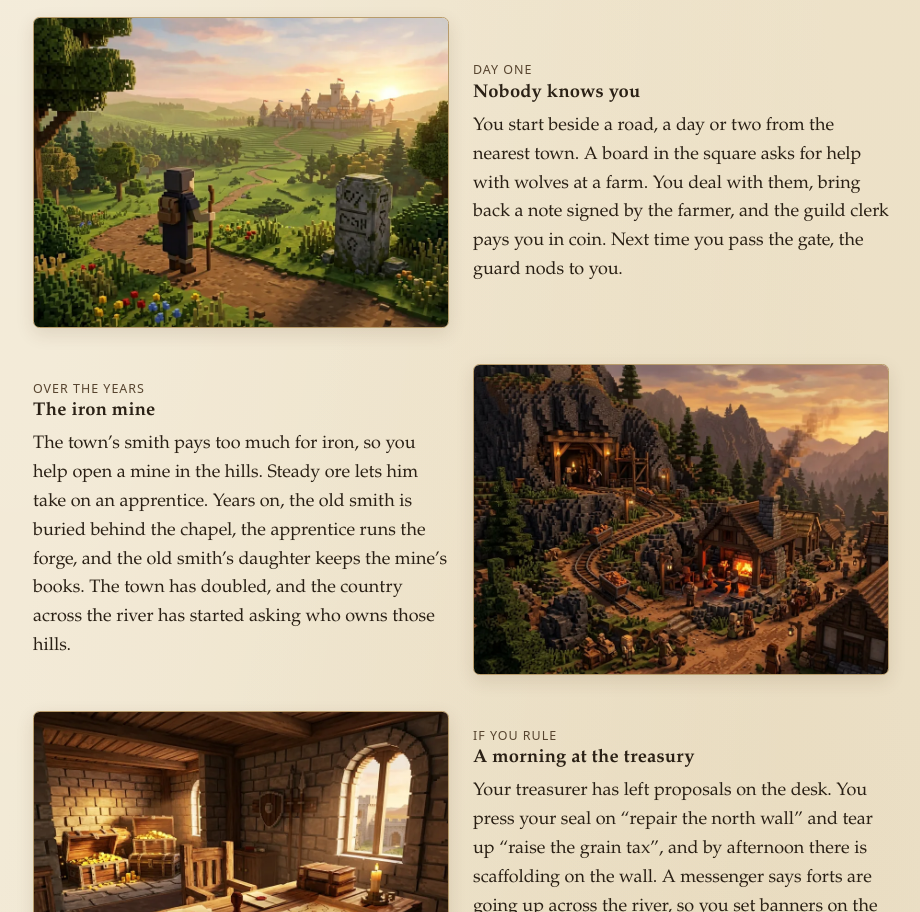
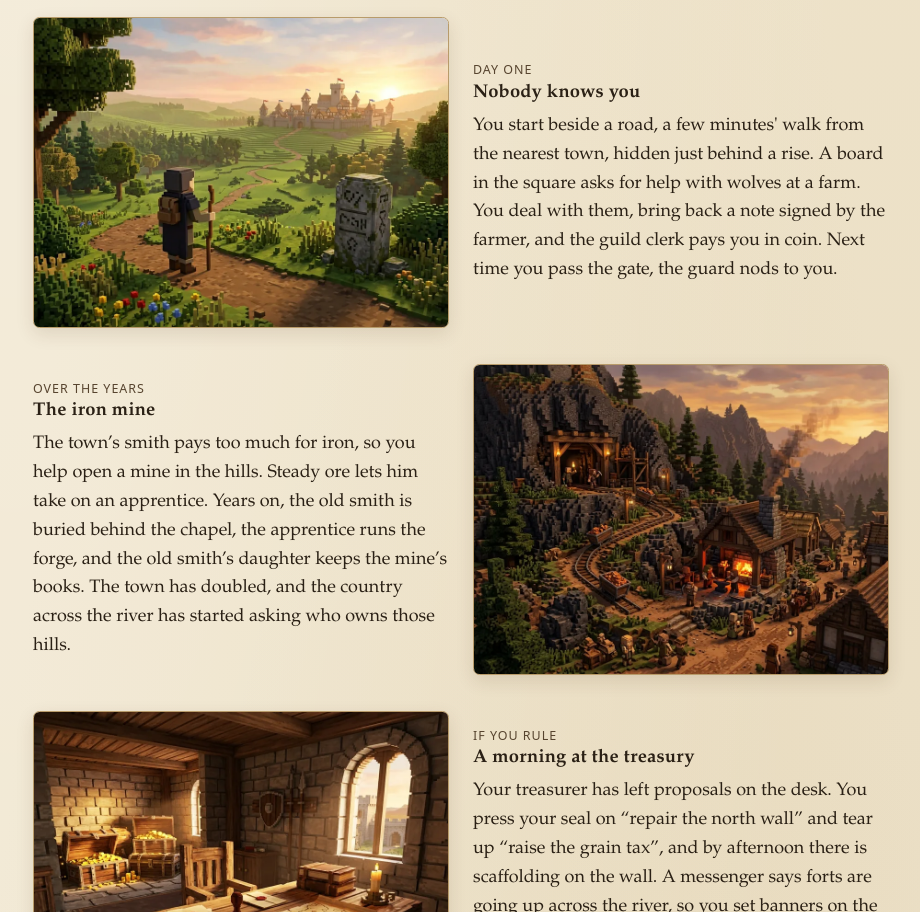
Before and after one commit to getBoolean/crown-and-charter-site, a plain HTML site: page index.html in a window 1280 px wide. Shown: the part 1253-2165 px from the top of the page, without its empty margins (179-1099 px from the left). Drawn offline with Linux system fonts and the light colour scheme.

Commit message:
Publish the pitch page (crown-and-charter eef9435)

```diff
--- a/index.html
+++ b/index.html
@@ -282,7 +282,7 @@
         <div>
           <p class="who">Day one</p>
           <h3>Nobody knows you</h3>
-          <p>You start beside a road, a day or two from the nearest town. A board in the square asks for help with wolves at a farm. You deal with them, bring back a note signed by the farmer, and the guild clerk pays you in coin. Next time you pass the gate, the guard nods to you.</p>
+          <p>You start beside a road, a few minutes' walk from the nearest town, hidden just behind a rise. A board in the square asks for help with wolves at a farm. You deal with them, bring back a note signed by the farmer, and the guild clerk pays you in coin. Next time you pass the gate, the guard nods to you.</p>
         </div>
       </article>
       <article class="story">
```
